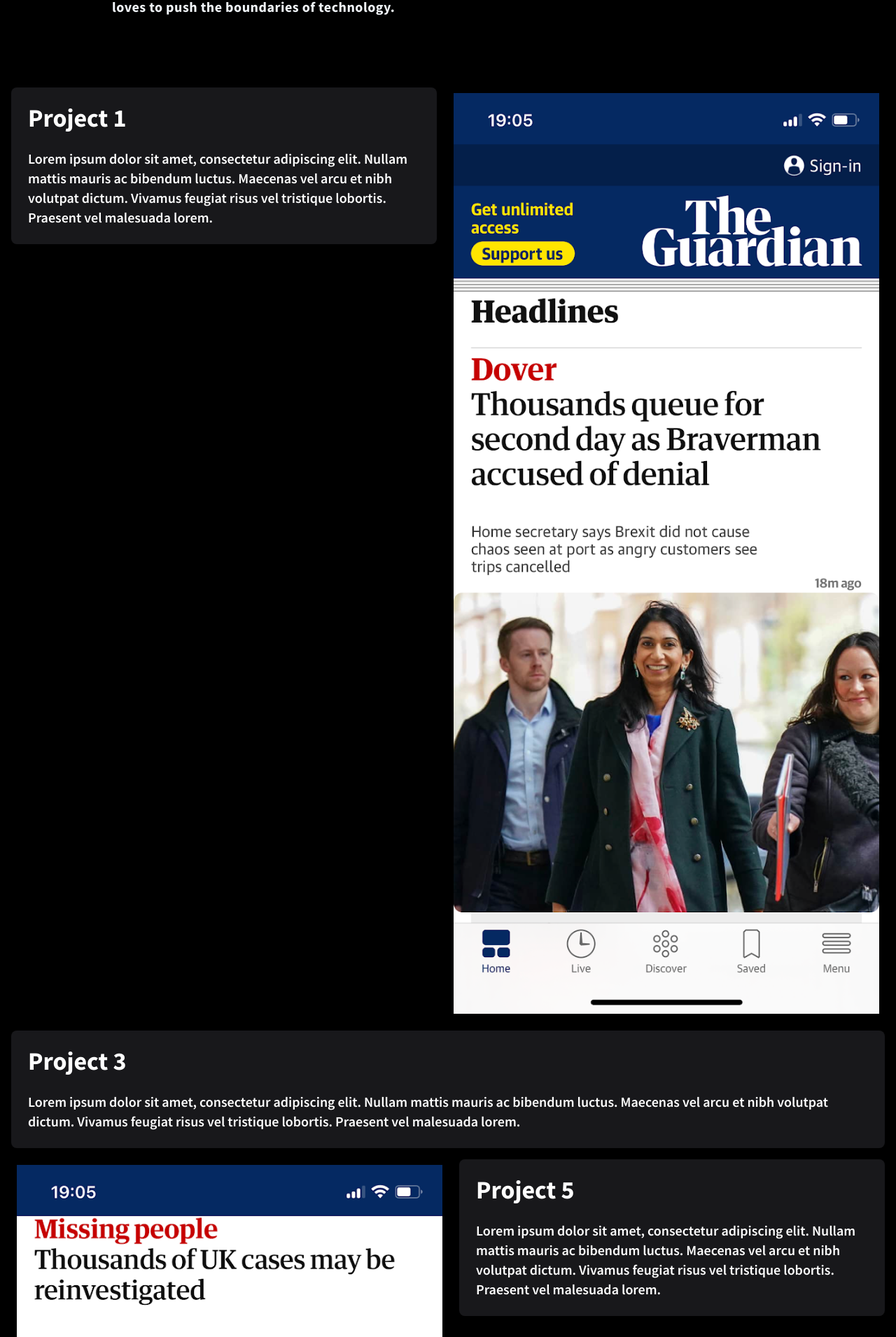
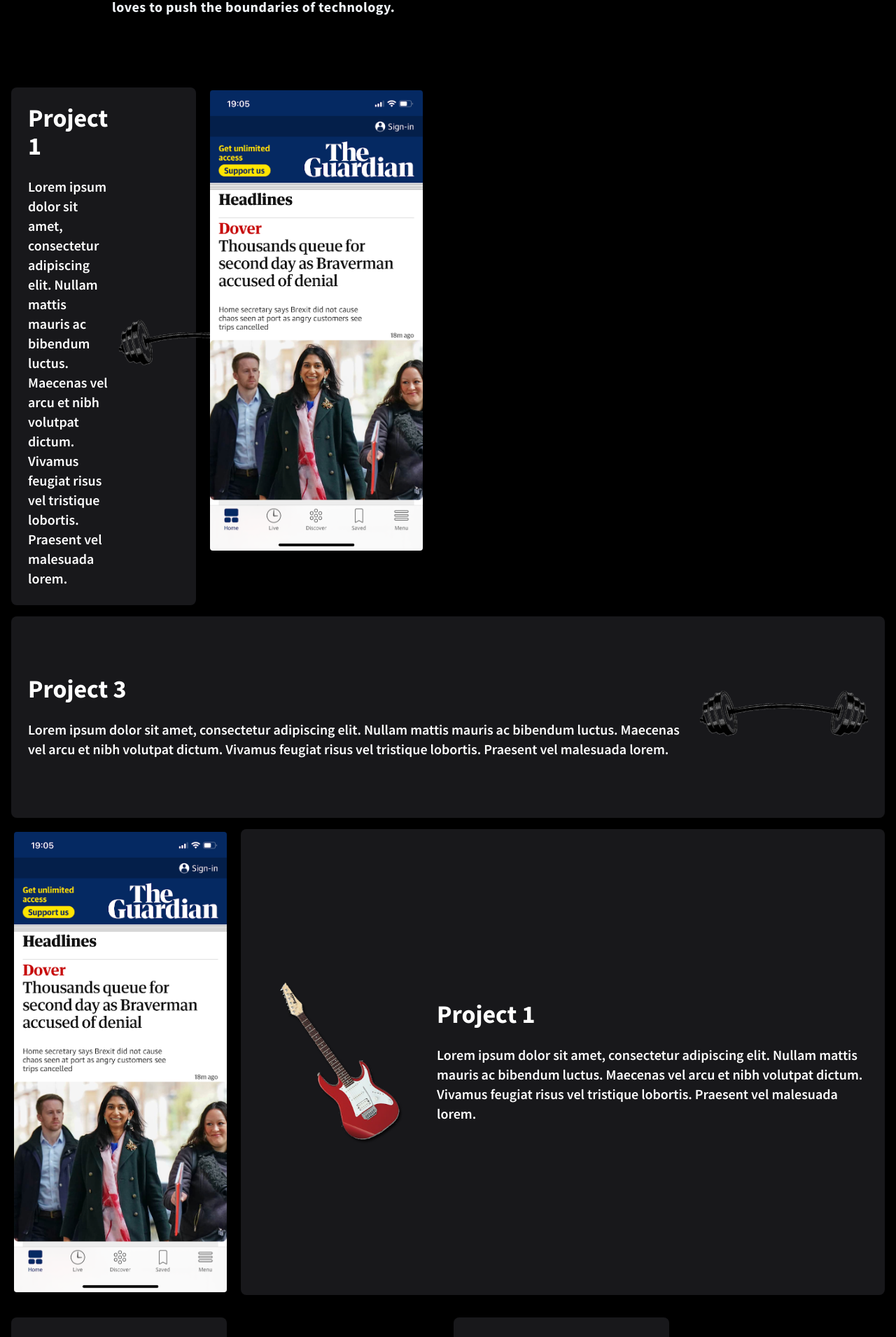
Before and after one commit to JoeR96/vite-personal-portfolio, a React (Vite) app in the folder personal-portfolio/: page / in a window 1280 px wide. Shown: the part 675-2586 px from the top of the page at 70% size. Built offline with nearby package versions, Linux system fonts and the light colour scheme.

Commit message:
Portfolio updates

```diff
--- a/personal-portfolio/src/components/header/Description.tsx
+++ b/personal-portfolio/src/components/header/Description.tsx
@@ -5,16 +5,37 @@
   color: string;
   size: number;
   weight: string;
+  imgSrc?: string; // Make imgSrc optional
+  imageOnLeft?: boolean; // Make imageOnLeft optional
+  hasImage?: boolean; // Add optional hasImage prop
 }
 
-const Description: React.FC<DescriptionProps> = ({ text, color, size, weight }) => {
+const Description: React.FC<DescriptionProps> = ({
+  text,
+  color,
+  size,
+  weight,
+  imgSrc,
+  imageOnLeft,
+  hasImage = true, // Set default value for hasImage prop
+}) => {
   const textWeight = `font-${weight}`;
 
   return (
-    <p className={`${textWeight} tracking-wide leading-relaxed`}
-       style={{ fontSize: `${size}px`, marginBottom: '4px', color }}>
-      {text}
-    </p>
+    <div className="flex items-center">
+      {hasImage && imageOnLeft && (
+        <img src={imgSrc} alt="description" className="w-60 h-60 mr-4" />
+      )}
+      <p
+        className={`${textWeight} tracking-wide leading-relaxed`}
+        style={{ fontSize: `${size}px`, marginBottom: '4px', color }}
+      >
+        {text}
+      </p>
+      {hasImage && !imageOnLeft && (
+        <img src={imgSrc} alt="description" className="w-60 h-60 ml-4" />
+      )}
+    </div>
   );
 };
 
--- a/personal-portfolio/src/components/header/Header.tsx
+++ b/personal-portfolio/src/components/header/Header.tsx
@@ -54,6 +54,7 @@
             color="#f1f5f9"
             size={20}
             weight="bold"
+            hasImage={false}
           />
         </div>
       </motion.div>
--- a/personal-portfolio/src/components/projects/Projects.tsx
+++ b/personal-portfolio/src/components/projects/Projects.tsx
@@ -2,7 +2,7 @@
 import { motion, useAnimation } from 'framer-motion';
 import { useInView } from 'react-intersection-observer';
 import Card from './Card';
-
+import UnityGame from '../unityComponent/Unity';
 interface ProjectsProps { }
 
 interface ProjectImageProps {
@@ -57,28 +57,51 @@
       initial="initial"
       whileHover="hover"
       variants={hoverAnimation}
+      className="rounded-lg overflow-hidden"
     >
-      <img src={src} alt={alt} className="object-cover w-full h-full p-2 rounded-lg" />
+      <img src={src} alt={alt} className="object-cover w-full h-full p-1 rounded-lg" />
     </motion.div>
   );
 };
 
+
+
+interface ProjectDescriptionProps {
+  title: string;
+  description: string;
+  imgSrc: string;
+  imageOnLeft: boolean;
+  className?: string;
+}
+
 const ProjectDescription: React.FC<ProjectDescriptionProps> = ({
   title,
   description,
+  imgSrc,
+  imageOnLeft,
+  className,
 }) => {
   return (
     <motion.div
       initial="initial"
       whileHover="hover"
       variants={hoverAnimation}
-      className="bg-zinc-900 rounded-lg p-6 flex-grow" // Add flex-grow here
+      className={`${className} bg-zinc-900 rounded-lg p-6 flex-grow h-full flex items-center`}
     >
+      {imageOnLeft && (
+        <img src={imgSrc} alt="Project" className="w-60 h-60 mr-4 rounded-lg" />
+      )}
+      <div>
         <h2 className="text-4xl text-white font-bold mb-6">{title}</h2>
         <p className="text-xl text-white font-semibold">{description}</p>
+      </div>
+      {!imageOnLeft && (
+        <img src={imgSrc} alt="Project" className="w-60 h-60 ml-4 rounded-lg" />
+      )}
     </motion.div>
   );
 };
+
 
 
 const Projects: React.FC<ProjectsProps> = ({ }) => {
@@ -109,27 +132,46 @@
         animate={controls}
         variants={variants}
       >
-        <div className="flex flex-wrap gap-x-4">
+           <div className="flex flex-wrap gap-x-4 items-stretch">
         <AnimatedProjectDescription
           title="Project 1"
           description="Lorem ipsum dolor sit amet, consectetur adipiscing elit. Nullam mattis mauris ac bibendum luctus. Maecenas vel arcu et nibh volutpat dictum. Vivamus feugiat risus vel tristique lobortis. Praesent vel malesuada lorem."
-            className="flex-1 w-full md:w-2/5"
+          className="flex-1 w-full m"
+          imgSrc="/Barbell.png"
+          imageOnLeft={false}
         />
-          <AnimatedProjectImage src="/0.png" alt="Project 2" className="w-1/3 md:w-1/2" />
+        <div className="w-1/3 md:w-1/4 h-full">
+          <AnimatedProjectImage className="h-full" src="/0.png" alt="Project 2" />
+        </div>
+        <div className="flex flex-wrap gap-x-4">
+           <UnityGame></UnityGame>
+
+   </div>
+
       </div>
       <AnimatedProjectDescription
         title="Project 3"
         description="Lorem ipsum dolor sit amet, consectetur adipiscing elit. Nullam mattis mauris ac bibendum luctus. Maecenas vel arcu et nibh volutpat dictum. Vivamus feugiat risus vel tristique lobortis. Praesent vel malesuada lorem."
         className="w-full"
+        imgSrc="/Barbell.png"
+        imageOnLeft={false}
+        hasImage={false}
       />
+
       <div className="flex flex-wrap gap-x-4">
-          <AnimatedProjectImage src="/1.png" alt="Project 5" className="w-full md:w-1/2" />
+
+        <div className="w-1/3 md:w-1/4 h-full">
+          <AnimatedProjectImage className="h-full" src="/0.png" alt="Project 2" />
+        </div>
         <AnimatedProjectDescription
-            title="Project 5"
+          title="Project 1"
           description="Lorem ipsum dolor sit amet, consectetur adipiscing elit. Nullam mattis mauris ac bibendum luctus. Maecenas vel arcu et nibh volutpat dictum. Vivamus feugiat risus vel tristique lobortis. Praesent vel malesuada lorem."
-            className="flex-1 w-full md:w-1/2"
+          className="flex-1 w-full m"
+          imgSrc="/Guitar.png"
+          imageOnLeft={true}
         />
       </div>
+
         <div className="rounded-lg bg-gray-800 mx-auto w-full h-2/3 flex flex-col justify-between gap-y-4">
         </div>
         <div className="flex flex-wrap gap-x-4">
@@ -150,6 +192,7 @@
       </motion.div>
     </div>
   );
+
 };
 
 export default Projects;
--- /dev/null
+++ b/personal-portfolio/src/components/unityComponent/Unity.tsx
@@ -0,0 +1,13 @@
+const UnityGame: React.FC = () => {
+    return (
+      <iframe
+        title="Space Shooter"
+        src="http://localhost:8000/" // Replace with the URL where your game is hosted
+        width="640" // Set the width of the iframe to match your game resolution
+        height="480" // Set the height of the iframe to match your game resolution
+        style={{ border: 'none' }}
+      ></iframe>
+    );
+  };
+
+  export default UnityGame;
```
Also changed, not shown: personal-portfolio/public/Barbell.png (added), personal-portfolio/public/Guitar.png (added). Lines whose indentation alone changed are shown as unchanged.
